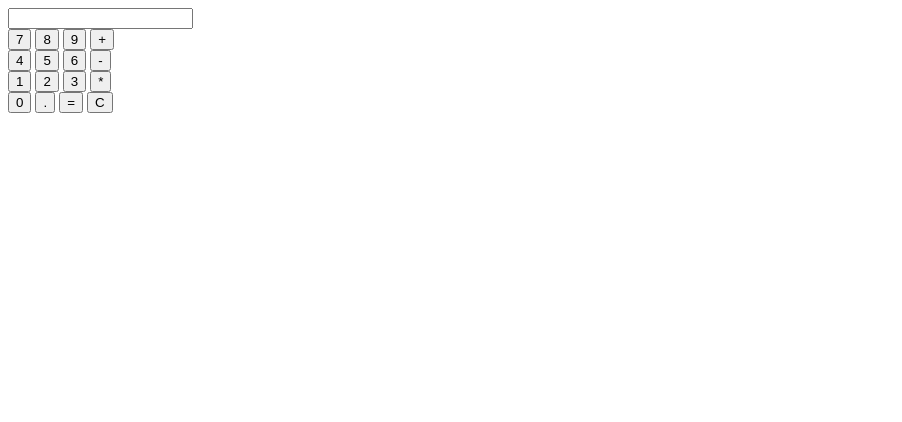
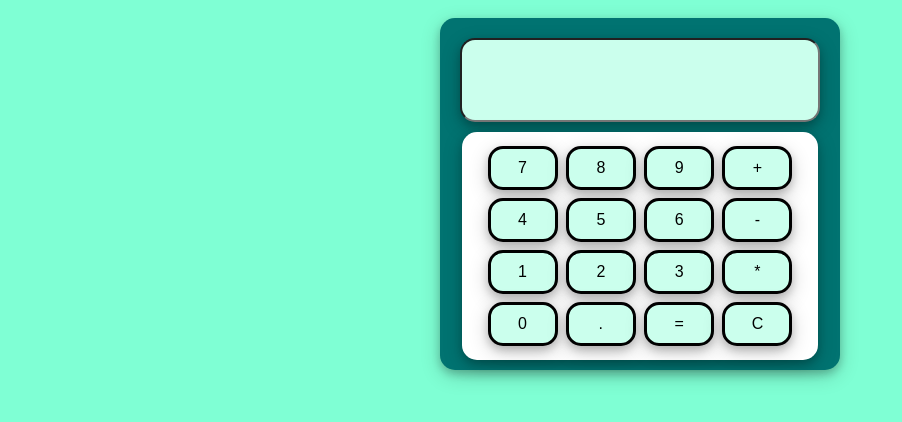
Before and after one commit to itztarunsingh/Calculator, a plain HTML site: page index.html in a window 1280 px wide. Shown: the whole page, without its empty margins (0-902 px from the left). Drawn offline with Linux system fonts and the light colour scheme; the site is published under a folder, as on GitHub Pages, so addresses that start at the root find nothing.

Commit message:
Update index.html

```diff
--- a/index.html
+++ b/index.html
@@ -4,8 +4,8 @@
     <meta charset="UTF-8" />
     <meta name="viewport" content="width=device-width, initial-scale=1.0" />
     <title>Calculator</title>
-    <link rel="stylesheet" href="/calculator/index.css" />
-    <link rel="stylesheet" href="/calculator/utils.css656" />
+    <link rel="stylesheet" href="index.css" />
+    <link rel="stylesheet" href="utils.css656" />
   </head>
   <body>
     <div class="main">
```
